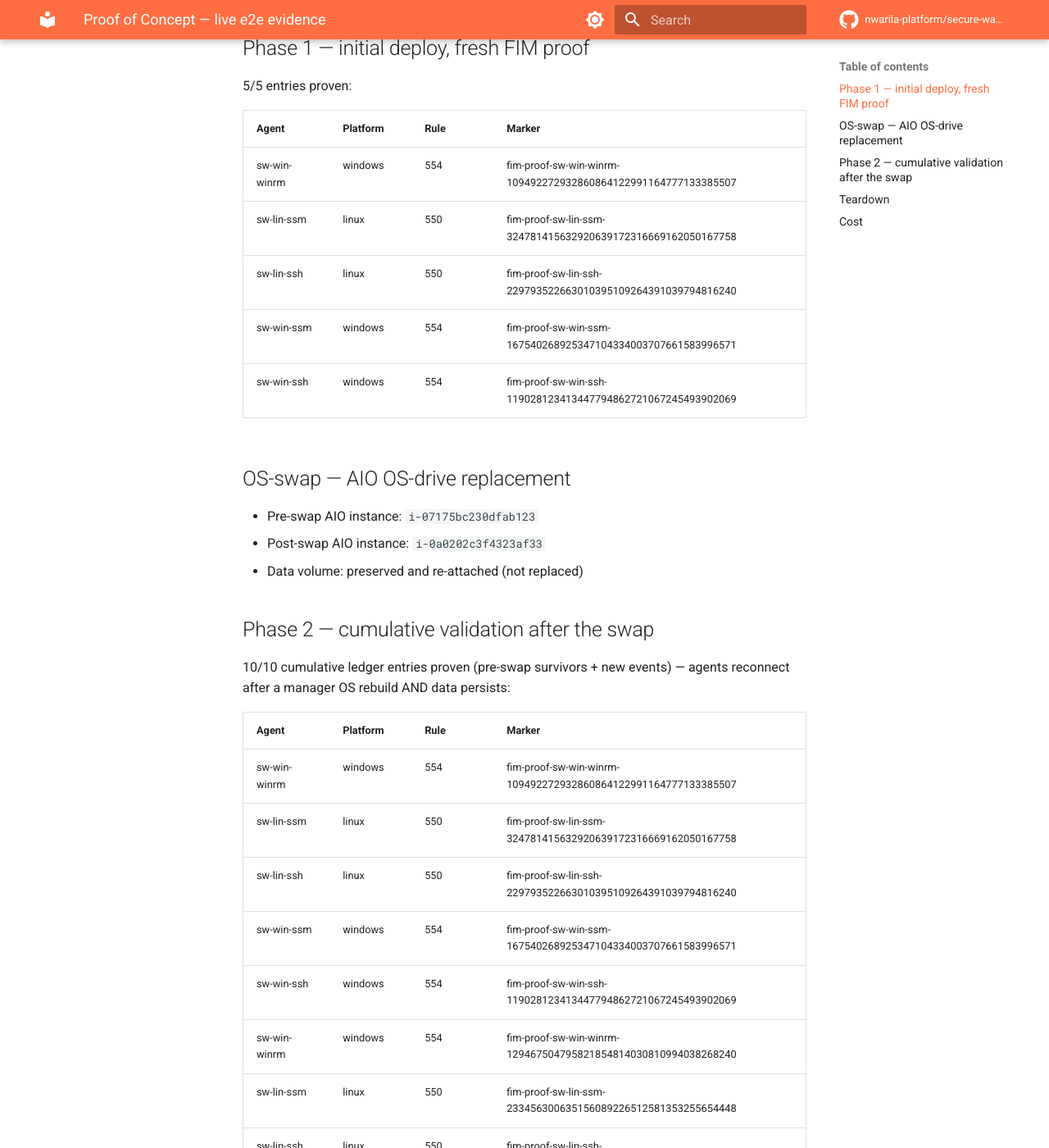
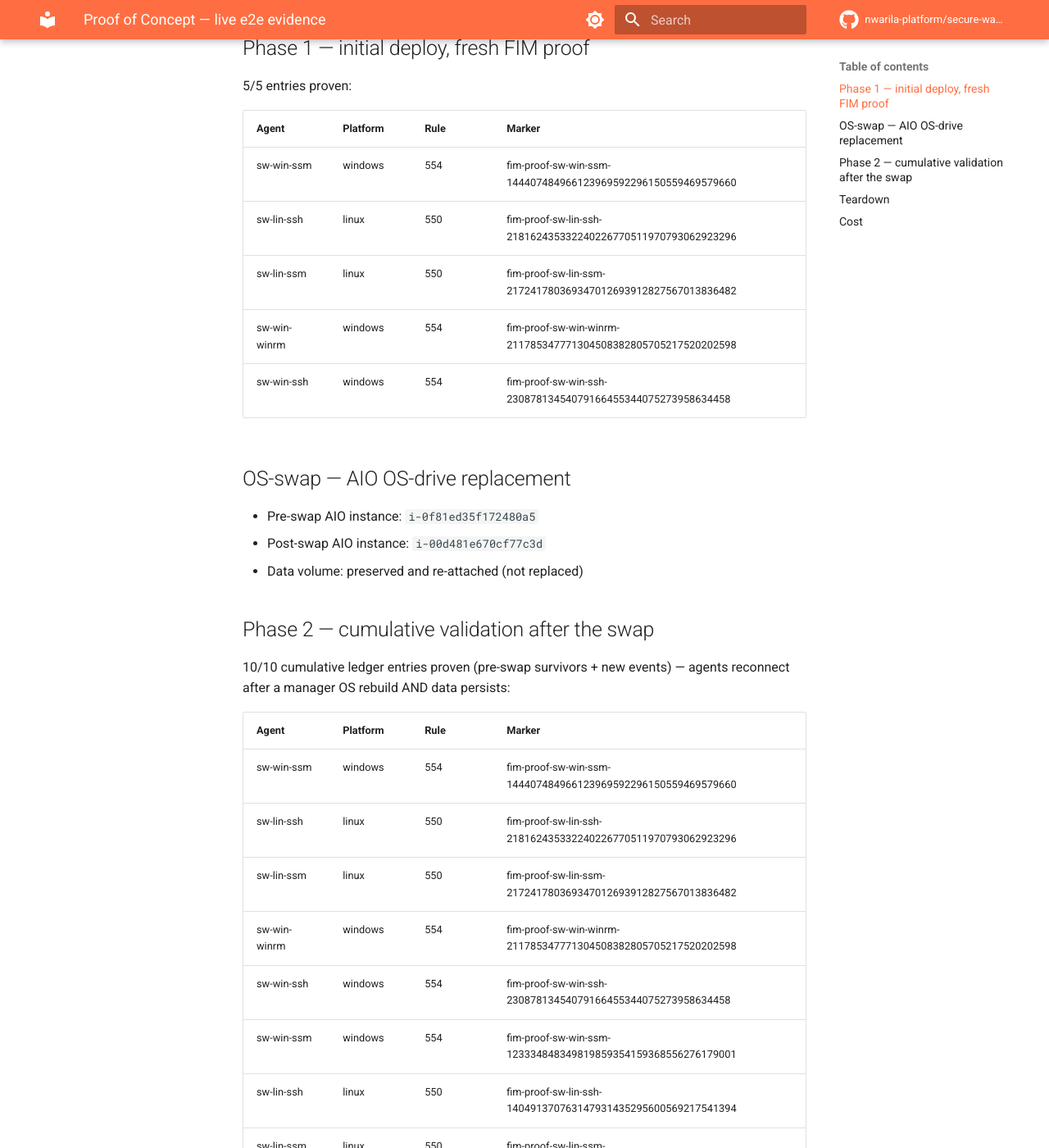
Before and after one commit to nwarila-platform/secure-wazuh, an MkDocs documentation site: the page built from docs/reference/poc-evidence.md, in a window 1280 px wide and 1400 px high, scrolled down 319 px. Shown: the whole window at 82% size. Built offline with MkDocs 1.6.1 and Material for MkDocs 9.7.7, drawn with Linux system fonts in a browser that asks for light colours; comment, search, counter and statistics services are not loaded; some of the changed text lies outside the part shown.

Commit message:
docs(poc): fold e2e proof evidence into this MR

```diff
--- a/docs/reference/poc-evidence.md
+++ b/docs/reference/poc-evidence.md
@@ -11,16 +11,16 @@
 
 | Agent | Platform | Rule | Marker |
 |---|---|---|---|
-| sw-win-winrm | windows | 554 | fim-proof-sw-win-winrm-109492272932860864122991164777133385507 |
-| sw-lin-ssm | linux | 550 | fim-proof-sw-lin-ssm-324781415632920639172316669162050167758 |
-| sw-lin-ssh | linux | 550 | fim-proof-sw-lin-ssh-229793522663010395109264391039794816240 |
-| sw-win-ssm | windows | 554 | fim-proof-sw-win-ssm-167540268925347104334003707661583996571 |
-| sw-win-ssh | windows | 554 | fim-proof-sw-win-ssh-119028123413447794862721067245493902069 |
+| sw-win-ssm | windows | 554 | fim-proof-sw-win-ssm-144407484966123969592296150559469579660 |
+| sw-lin-ssh | linux | 550 | fim-proof-sw-lin-ssh-218162435332240226770511970793062923296 |
+| sw-lin-ssm | linux | 550 | fim-proof-sw-lin-ssm-217241780369347012693912827567013836482 |
+| sw-win-winrm | windows | 554 | fim-proof-sw-win-winrm-211785347771304508382805705217520202598 |
+| sw-win-ssh | windows | 554 | fim-proof-sw-win-ssh-23087813454079166455344075273958634458 |
 
 ## OS-swap — AIO OS-drive replacement
 
-- Pre-swap AIO instance: `i-07175bc230dfab123`
-- Post-swap AIO instance: `i-0a0202c3f4323af33`
+- Pre-swap AIO instance: `i-0f81ed35f172480a5`
+- Post-swap AIO instance: `i-00d481e670cf77c3d`
 - Data volume: preserved and re-attached (not replaced)
 
 ## Phase 2 — cumulative validation after the swap
@@ -29,16 +29,16 @@
 
 | Agent | Platform | Rule | Marker |
 |---|---|---|---|
-| sw-win-winrm | windows | 554 | fim-proof-sw-win-winrm-109492272932860864122991164777133385507 |
-| sw-lin-ssm | linux | 550 | fim-proof-sw-lin-ssm-324781415632920639172316669162050167758 |
-| sw-lin-ssh | linux | 550 | fim-proof-sw-lin-ssh-229793522663010395109264391039794816240 |
-| sw-win-ssm | windows | 554 | fim-proof-sw-win-ssm-167540268925347104334003707661583996571 |
-| sw-win-ssh | windows | 554 | fim-proof-sw-win-ssh-119028123413447794862721067245493902069 |
-| sw-win-winrm | windows | 554 | fim-proof-sw-win-winrm-129467504795821854814030810994038268240 |
-| sw-lin-ssm | linux | 550 | fim-proof-sw-lin-ssm-233456300635156089226512581353255654448 |
-| sw-lin-ssh | linux | 550 | fim-proof-sw-lin-ssh-251521544372543220603050415382346960191 |
-| sw-win-ssm | windows | 554 | fim-proof-sw-win-ssm-118942296434342040629534410238217905751 |
-| sw-win-ssh | windows | 554 | fim-proof-sw-win-ssh-257639862385931510325869950958461454905 |
+| sw-win-ssm | windows | 554 | fim-proof-sw-win-ssm-144407484966123969592296150559469579660 |
+| sw-lin-ssh | linux | 550 | fim-proof-sw-lin-ssh-218162435332240226770511970793062923296 |
+| sw-lin-ssm | linux | 550 | fim-proof-sw-lin-ssm-217241780369347012693912827567013836482 |
+| sw-win-winrm | windows | 554 | fim-proof-sw-win-winrm-211785347771304508382805705217520202598 |
+| sw-win-ssh | windows | 554 | fim-proof-sw-win-ssh-23087813454079166455344075273958634458 |
+| sw-win-ssm | windows | 554 | fim-proof-sw-win-ssm-123334848349819859354159368556276179001 |
+| sw-lin-ssh | linux | 550 | fim-proof-sw-lin-ssh-140491370763147931435295600569217541394 |
+| sw-lin-ssm | linux | 550 | fim-proof-sw-lin-ssm-266030154184968455537617439289594571376 |
+| sw-win-winrm | windows | 554 | fim-proof-sw-win-winrm-202011833229386478686950208288146185723 |
+| sw-win-ssh | windows | 554 | fim-proof-sw-win-ssh-334056299821115401537547335874736197289 |
 
 ## Teardown
 
```
Also changed, not shown: other parts of docs/reference/poc-evidence.md (+1 -1 lines).
